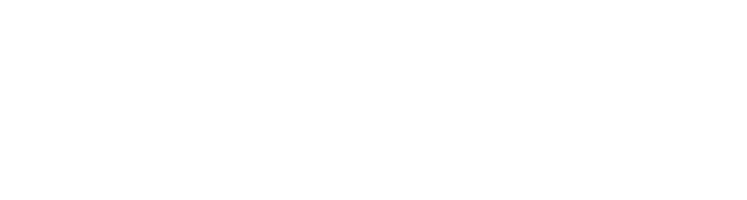
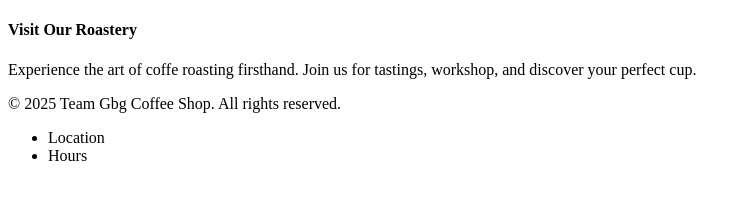
Before and after one commit to NM-Codes/Coffee-Shop-Landing-Site, a plain HTML site: page index.html in a window 1280 px wide. Shown: the whole page, without its empty margins (0-747 px from the left). Drawn offline with Linux system fonts and the light colour scheme.

```diff
--- a/index.html
+++ b/index.html
@@ -20,5 +20,18 @@
     <!--Contact section här-->
 
     <!--Footer section här-->
+    <footer>
+      <h4>Visit Our Roastery</h4>
+      <p>
+        Experience the art of coffe roasting firsthand. Join us for tastings,
+        workshop, and discover your perfect cup.
+      </p>
+      <p>&copy; 2025 Team Gbg Coffee Shop. All rights reserved.</p>
+      <ul>
+        <li>Location</li>
+        <li>Hours</li>
+
+      </ul>
+    </footer>
   </body>
 </html>
```
